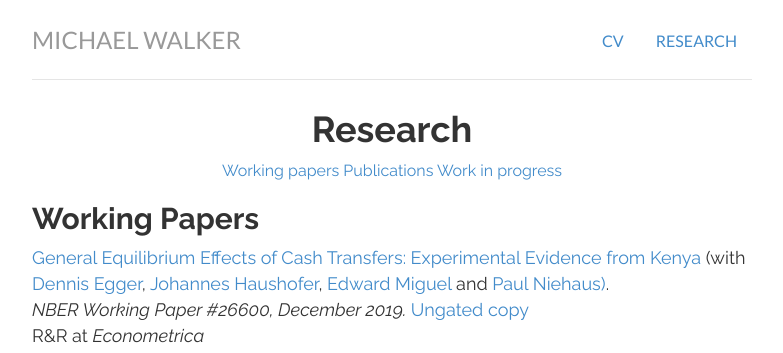
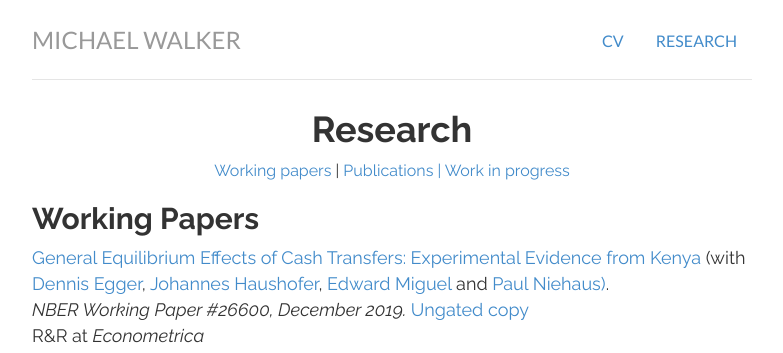
Before and after one commit to mwwalker/mwwalker.github.io, a Jekyll site: the page built from research/index.html, in a window 1280 px wide and 900 px high. Shown: the top 353 px of the window, without its empty margins (248-1031 px from the left). Built offline with Jekyll 4.4.1, drawn with Linux system fonts in a browser that asks for light colours.

```diff
--- a/research/index.html
+++ b/research/index.html
@@ -5,7 +5,7 @@ title: Research
 <div class="research">
   <center> <h1>Research</h1>
 
-<a href="#wp"> Working papers </a> <a href="#pub">   Publications </a> <a href="#inprog">   Work in progress </a>
+<a href="#wp"> Working papers </a> | <a href="#pub">   Publications </a> <a href="#inprog"> |   Work in progress </a>
 </center>
 
 <h2 id="wp"> Working Papers </h2>
```
